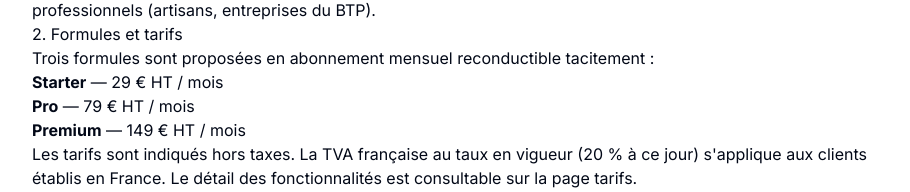
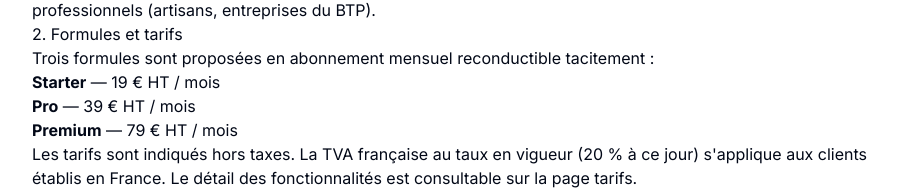
Before and after one commit to brindel2024-design/ECOPYE-PRO-CHANTIER, a Next.js app: page /cgv in a window 1280 px wide. Shown: the part 211-403 px from the top of the page, without its empty margins (184-1094 px from the left). Built offline with nearby package versions, Linux system fonts and the light colour scheme.

Commit message:
feat(billing): nouveaux tarifs 19/39/79 € (affichage + CGV)

```diff
--- a/app/(legal)/cgv/page.tsx
+++ b/app/(legal)/cgv/page.tsx
@@ -17,9 +17,9 @@ export default function CGVPage() {
         Trois formules sont proposées en abonnement mensuel reconductible tacitement&nbsp;:
       </p>
       <ul>
-        <li><strong>Starter</strong> — 29 € HT / mois</li>
-        <li><strong>Pro</strong> — 79 € HT / mois</li>
-        <li><strong>Premium</strong> — 149 € HT / mois</li>
+        <li><strong>Starter</strong> — 19 € HT / mois</li>
+        <li><strong>Pro</strong> — 39 € HT / mois</li>
+        <li><strong>Premium</strong> — 79 € HT / mois</li>
       </ul>
       <p>
         Les tarifs sont indiqués hors taxes. La TVA française au taux en vigueur (20 % à ce jour)
--- a/lib/plans.ts
+++ b/lib/plans.ts
@@ -17,7 +17,7 @@ export const PLANS: Record<PlanKey, Plan> = {
   STARTER: {
     key: 'STARTER',
     name: 'Starter',
-    priceMonthly: 29,
+    priceMonthly: 19,
     currency: 'eur',
     lookupKey: 'ecopye_pro_starter_monthly',
     description: "L'essentiel pour démarrer son activité d'artisan",
@@ -33,7 +33,7 @@ export const PLANS: Record<PlanKey, Plan> = {
   PRO: {
     key: 'PRO',
     name: 'Pro',
-    priceMonthly: 79,
+    priceMonthly: 39,
     currency: 'eur',
     lookupKey: 'ecopye_pro_pro_monthly',
     description: 'Pour les artisans qui veulent passer à la vitesse supérieure',
@@ -50,7 +50,7 @@ export const PLANS: Record<PlanKey, Plan> = {
   PREMIUM: {
     key: 'PREMIUM',
     name: 'Premium',
-    priceMonthly: 149,
+    priceMonthly: 79,
     currency: 'eur',
     lookupKey: 'ecopye_pro_premium_monthly',
     description: 'Pour les structures établies, multi-équipes',
```
